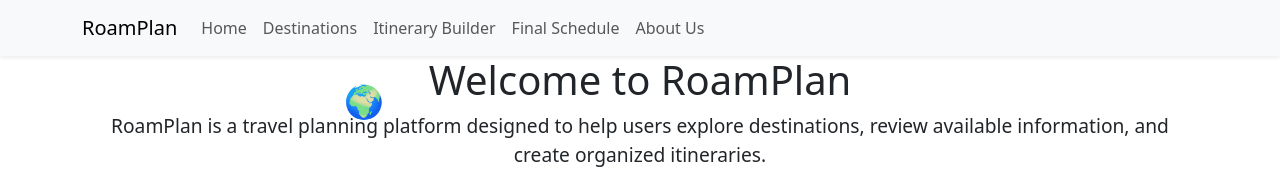
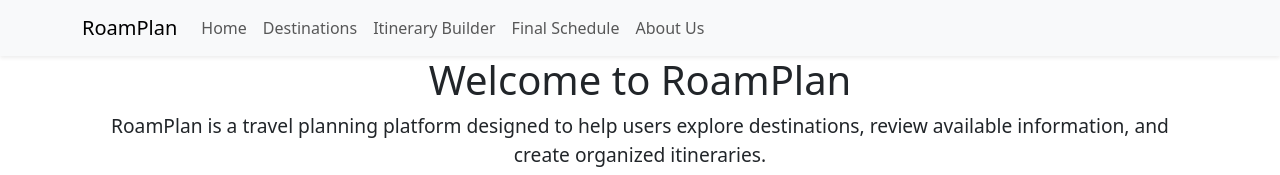
Before and after one commit to CS571-F25/p6, a React (Vite) app: page / in a window 1280 px wide. Shown: the top 175 px of the page. Built offline with nearby package versions, Linux system fonts and the light colour scheme.

Commit message:
removed earth animation because of resizing headache

```diff
--- a/src/components/Home.jsx
+++ b/src/components/Home.jsx
@@ -14,53 +14,9 @@ export default function Home() {
     return () => window.removeEventListener("resize", handleResize);
   }, []);
 
-  // Orbit animation (decorative)
-  useEffect(() => {
-    let frame;
-    const animate = () => {
-      setAngle((prev) => (prev + 0.01) % (Math.PI * 2));
-      frame = requestAnimationFrame(animate);
-    };
-    frame = requestAnimationFrame(animate);
-
-    return () => cancelAnimationFrame(frame);
-  }, []);
-
-  // Orbit geometry
-  const centerX = viewportWidth / 2;
-  const centerY = 50;
-  const radiusX = 300;
-  const radiusY = 20;
-
-  const earthX = centerX + radiusX * Math.cos(angle);
-  const earthY = centerY + radiusY * Math.sin(angle);
 
   return (
     <>
-      {/* 🌍 Decorative Orbit Animation */}
-      <div
-        aria-hidden="true"
-        style={{
-          position: "fixed",
-          top: 0,
-          left: 0,
-          width: "100%",
-          height: "120px",
-          pointerEvents: "none",
-          zIndex: 1
-        }}
-      >
-        <div
-          style={{
-            position: "absolute",
-            marginTop: "30px",
-            transform: `translate(${earthX}px, ${earthY}px)`,
-            fontSize: "2rem"
-          }}
-        >
-          🌍
-        </div>
-      </div>
 
       {/* MAIN CONTENT */}
       <main role="main">
```
Also changed, not shown: 3 other files (tests, documents, lock files or other folders).
